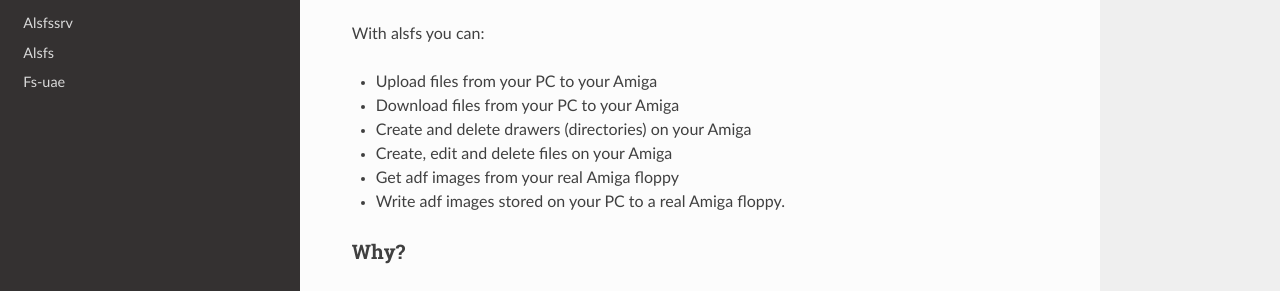
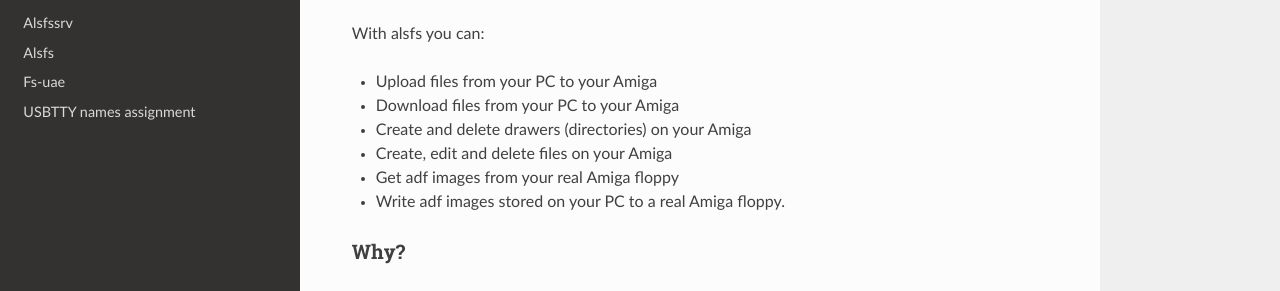
Before and after one commit to Ozzyboshi/alsfsdocumentation, an MkDocs documentation site: the page built from docs/index.md, in a window 1280 px wide. Shown: the part 306-597 px from the top of the page. Built offline with MkDocs 1.6.1, drawn with Linux system fonts in a browser that asks for light colours; nearby versions of some CDN libraries; old or Windows-style settings are respelled for this version of MkDocs.

Commit message:
Update mkdocs.yml

```diff
--- a/mkdocs.yml
+++ b/mkdocs.yml
@@ -7,4 +7,5 @@
     - Alsfssrv: alsfssrv.md
     - Alsfs: alsfs.md
     - Fs-uae: fs-uae.md
+    - USBTTY names assignment: assignttynumbersatstartup.md
 theme: readthedocs
```
